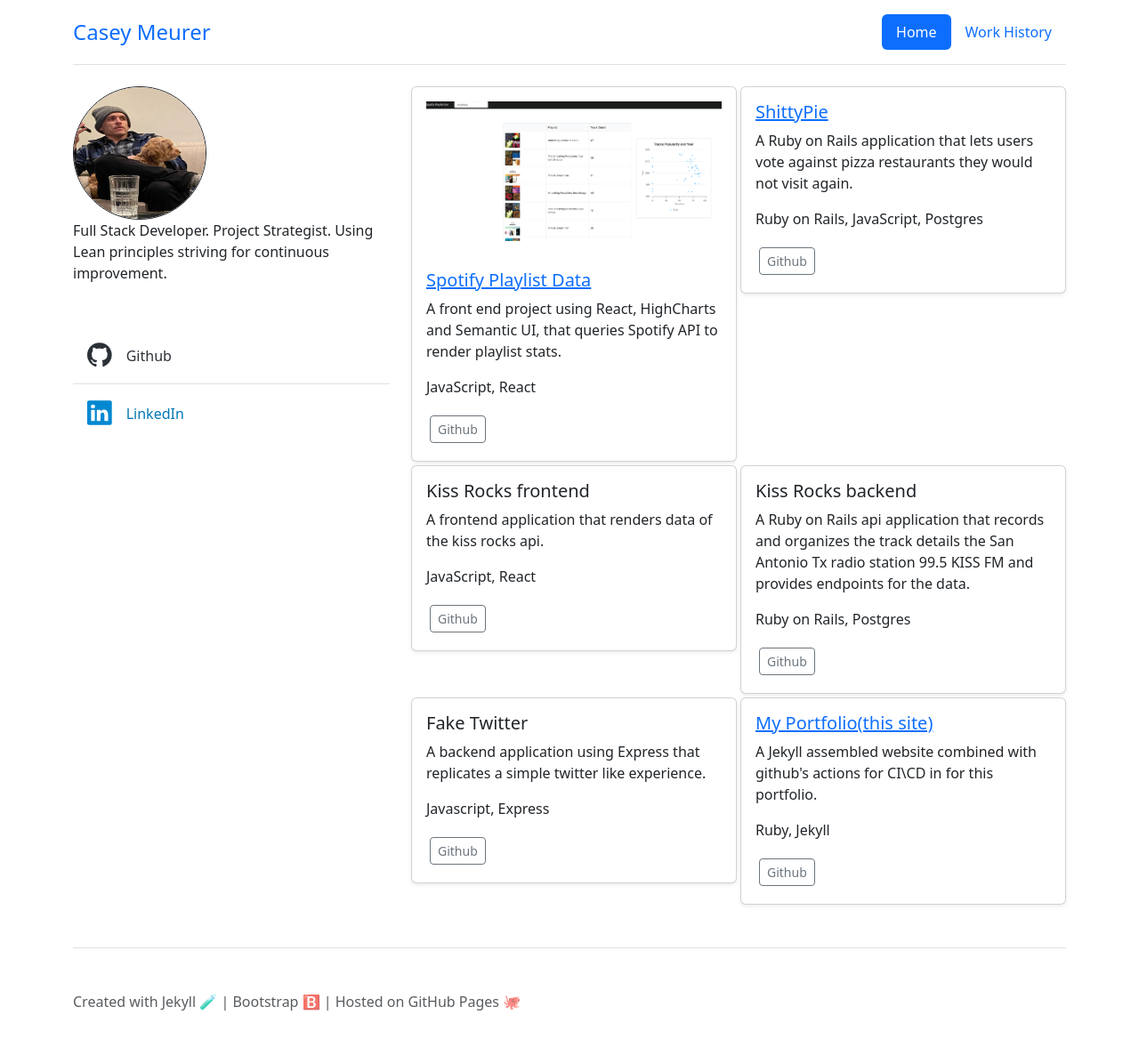
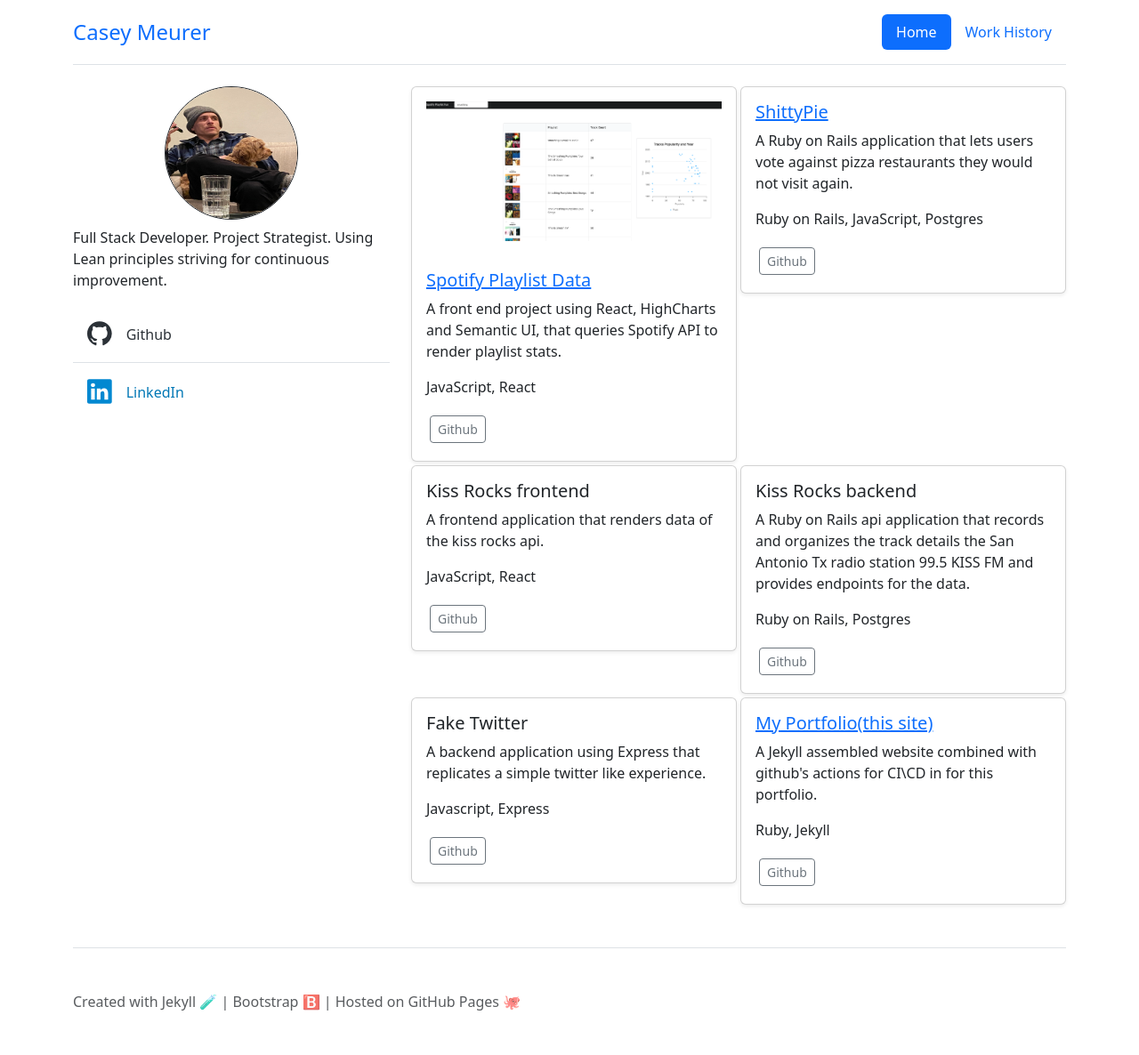
Before and after one commit to Meerkat81/my_portfolio, a Jekyll site: the page built from index.html, in a window 1280 px wide. Shown: the whole page at 89% size. Built offline with Jekyll 4.4.1, drawn with Linux system fonts in a browser that asks for light colours.

Commit message:
center image

```diff
--- a/index.html
+++ b/index.html
@@ -5,10 +5,10 @@
 
 <div class="row row-cols-1 mt-2">
   <div class="col-md-4 col-12">
-    <div>
+    <div class="text-center">
       <img class="me" src="{{site.baseurl}}/assets/images/{{site.my_photo}}" />
     </div>
-    <div class="align-items-center mb-5">{{site.aboutMe}}</div>
+    <div class="align-items-center mb-3 mt-2">{{site.aboutMe}}</div>
     <div class="list-group list-group-flush">
       <a
         href="https://github.com/Meerkat81"
```
